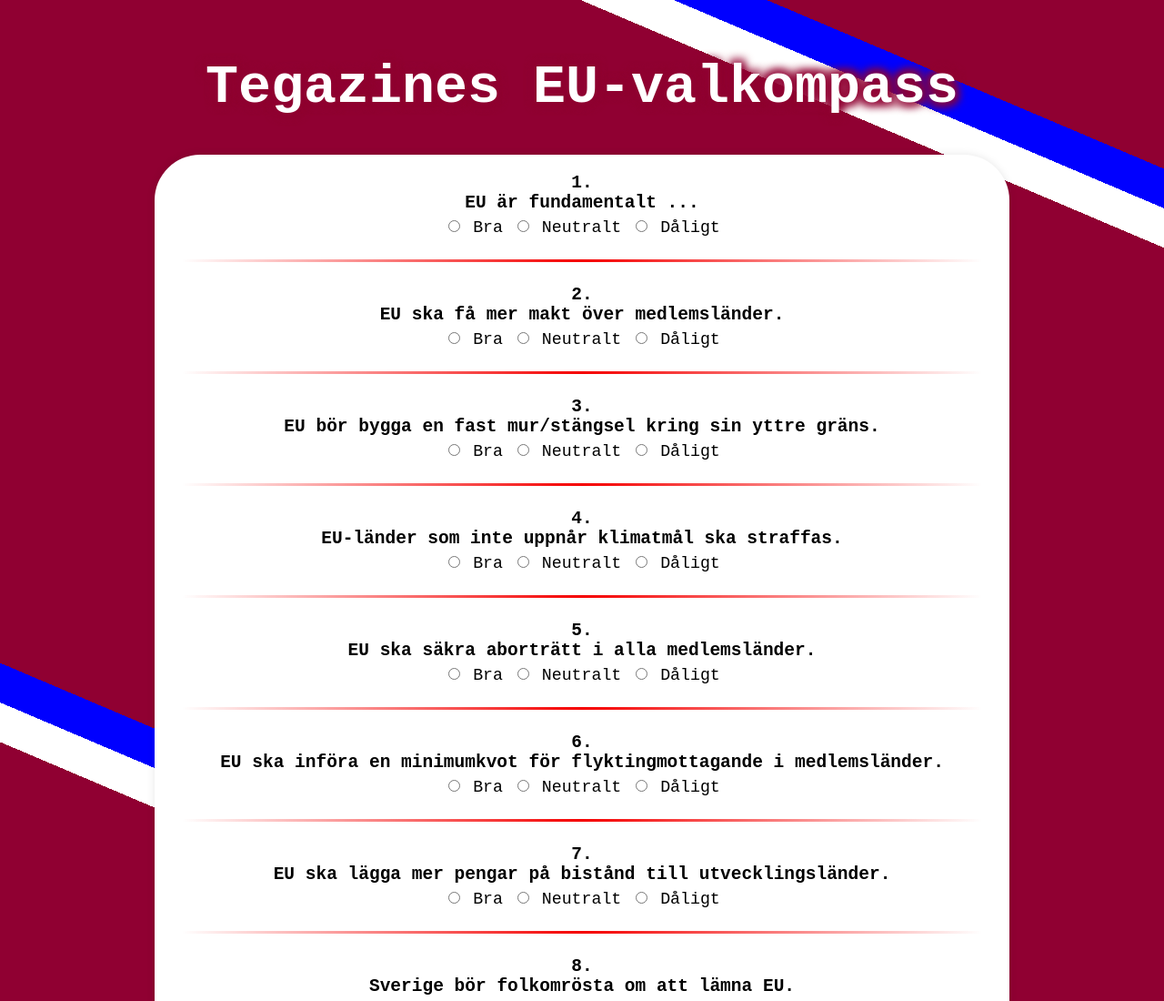
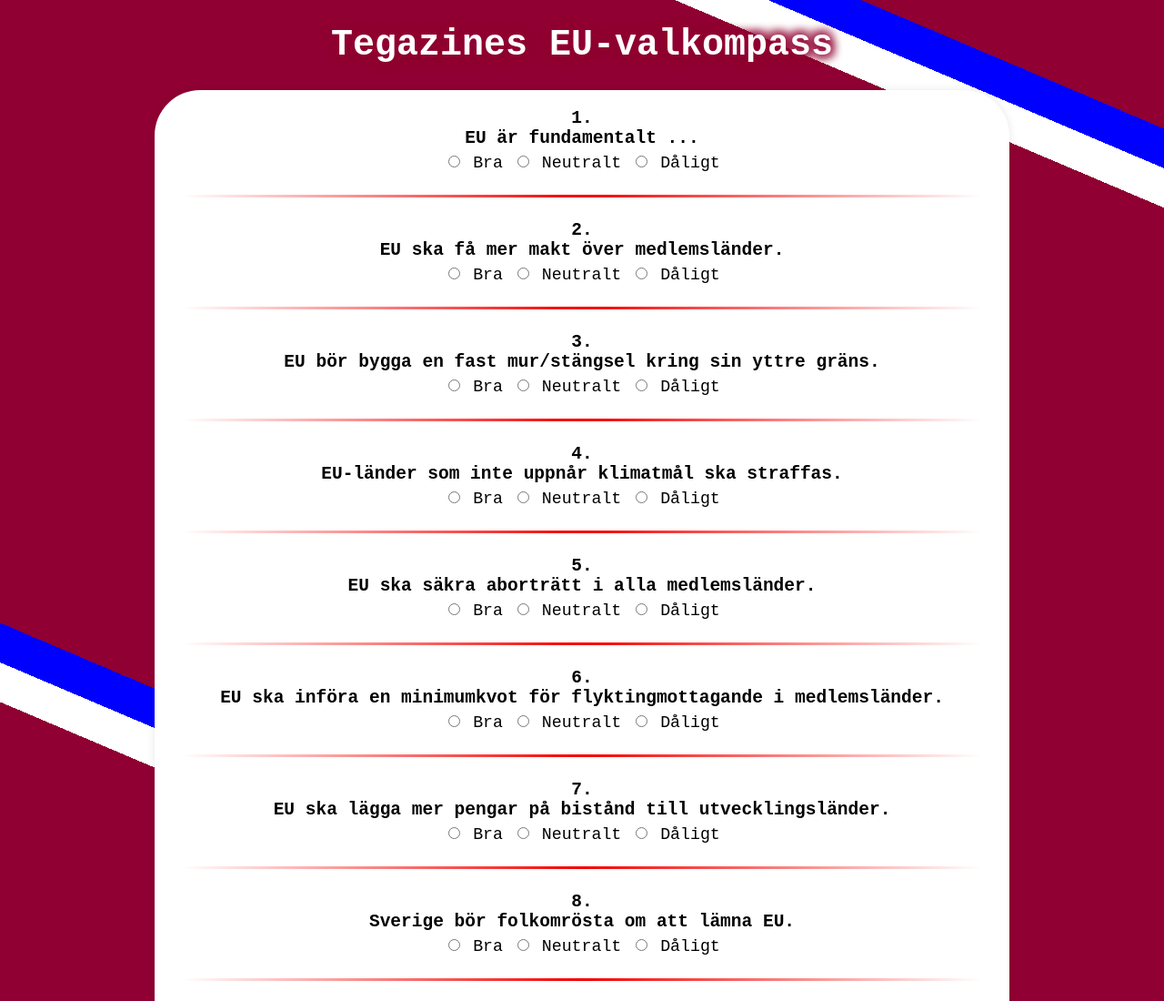
Before and after one commit to ViggoKarlsson/Valkompass-EU, a plain HTML site: page index.html in a window 1280 px wide. Shown: the top 1100 px of the page at 91% size. Drawn offline with Linux system fonts and the light colour scheme.

Commit message:
Update index.html

```diff
--- a/index.html
+++ b/index.html
@@ -130,7 +130,16 @@
 
         @media screen and (min-width: 0px) {
             * {
-                font-size: 107%;
+                font-size: 100%;
+            }
+
+            body {
+                padding: 0px;
+                padding-bottom: 50px;
+            }
+
+            h1 {
+                font-size: 40px;
             }
 
             .images {
@@ -141,6 +150,7 @@
                 max-height: 200px;
             }
         }
+
 
         @media screen and (min-width: 700px) {
             * {
```
